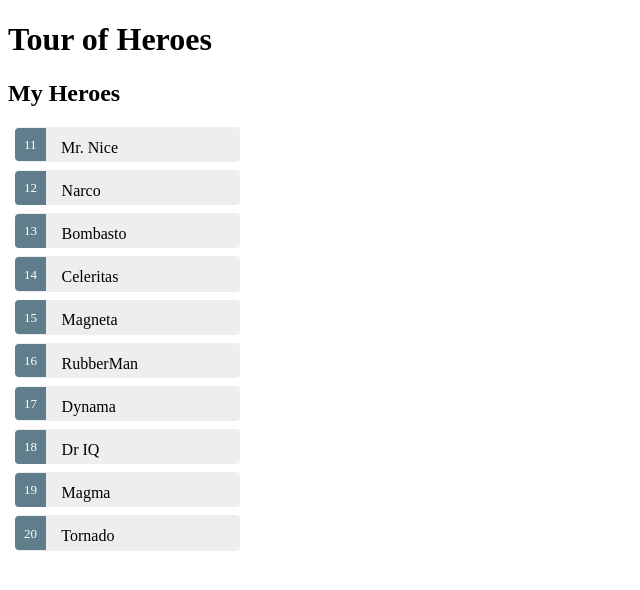
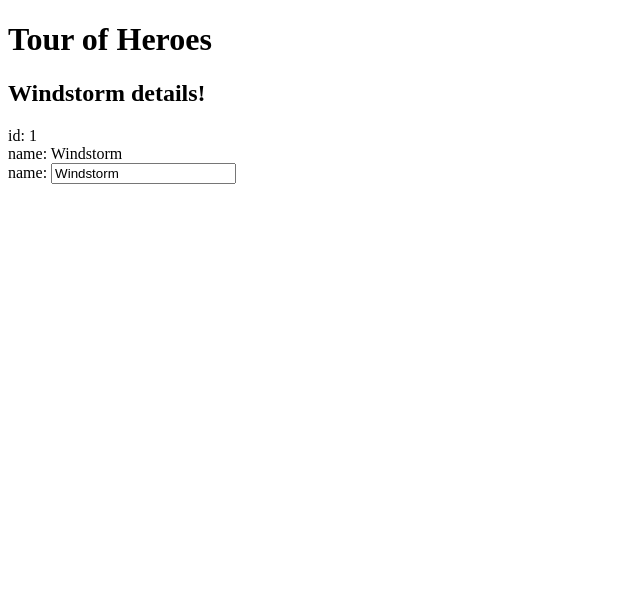
Before and after one commit to sszledak/TheTourOfHeroes, an Angular app: page / in a window 1280 px wide. Shown: the top 590 px of the page, without its empty margins (0-640 px from the left). Built offline with nearby package versions, Linux system fonts and the light colour scheme.

Commit message:
Revert "A file was deleted"
This reverts commit 95ec10ac76731ea7ec6f3028e0e74e1910737cda.

```diff
--- a/src/app/app.component.ts
+++ b/src/app/app.component.ts
@@ -1,96 +1,29 @@
 import { Component } from '@angular/core';
-export class Hero {
-  id: number;
-  name: string;
-}
-const HEROES: Hero[] = [
-  { id: 11, name: 'Mr. Nice' },
-  { id: 12, name: 'Narco' },
-  { id: 13, name: 'Bombasto' },
-  { id: 14, name: 'Celeritas' },
-  { id: 15, name: 'Magneta' },
-  { id: 16, name: 'RubberMan' },
-  { id: 17, name: 'Dynama' },
-  { id: 18, name: 'Dr IQ' },
-  { id: 19, name: 'Magma' },
-  { id: 20, name: 'Tornado' }
-];
+import {Hero} from './hero';
+
 @Component({
   selector: 'app-root',
+  templateUrl: './app.component.html',
+  styleUrls: ['./app.component.css'],
+
   template: `
     <h1>{{title}}</h1>
-    <h2>My Heroes</h2>
-    <ul class="heroes">
-      <li *ngFor="let hero of heroes"
-          [class.selected]="hero === selectedHero"
-          (click)="onSelect(hero)">
-        <span class="badge">{{hero.id}}</span> {{hero.name}}
-      </li>
-    </ul>
-    <div *ngIf="selectedHero">
-      <h2>{{selectedHero.name}} details!</h2>
-      <div><label>id: </label>{{selectedHero.id}}</div>
-      <div>
-        <label>name: </label>
-        <input [(ngModel)]="selectedHero.name" placeholder="name"/>
-      </div>
+    <h2>{{hero.name}} details!</h2>
+    <div><label>id: </label>{{hero.id}}</div>
+    <div><label>name: </label>{{hero.name}}</div>
+    <div>
+      <label>name: </label>
+      <input [(ngModel)]="hero.name" placeholder="name">
     </div>
-  `,
-  styles: [`
-    .selected {
-      background-color: #CFD8DC !important;
-      color: white;
-    }
-    .heroes {
-      margin: 0 0 2em 0;
-      list-style-type: none;
-      padding: 0;
-      width: 15em;
-    }
-    .heroes li {
-      cursor: pointer;
-      position: relative;
-      left: 0;
-      background-color: #EEE;
-      margin: .5em;
-      padding: .3em 0;
-      height: 1.6em;
-      border-radius: 4px;
-    }
-    .heroes li.selected:hover {
-      background-color: #BBD8DC !important;
-      color: white;
-    }
-    .heroes li:hover {
-      color: #607D8B;
-      background-color: #DDD;
-      left: .1em;
-    }
-    .heroes .text {
-      position: relative;
-      top: -3px;
-    }
-    .heroes .badge {
-      display: inline-block;
-      font-size: small;
-      color: white;
-      padding: 0.8em 0.7em 0 0.7em;
-      background-color: #607D8B;
-      line-height: 1em;
-      position: relative;
-      left: -1px;
-      top: -4px;
-      height: 1.8em;
-      margin-right: .8em;
-      border-radius: 4px 0 0 4px;
-    }
-  `]
+
+  `
+
+
 })
 export class AppComponent {
   title = 'Tour of Heroes';
-  heroes = HEROES;
-  selectedHero: Hero;
-  onSelect(hero: Hero): void {
-    this.selectedHero = hero;
-  }
+  hero: Hero = {
+    id: 1,
+    name: 'Windstorm'
+  };
 }
--- /dev/null
+++ b/src/app/hero.ts
@@ -0,0 +1,4 @@
+export class Hero {
+  id: number;
+  name: string;
+}
```
